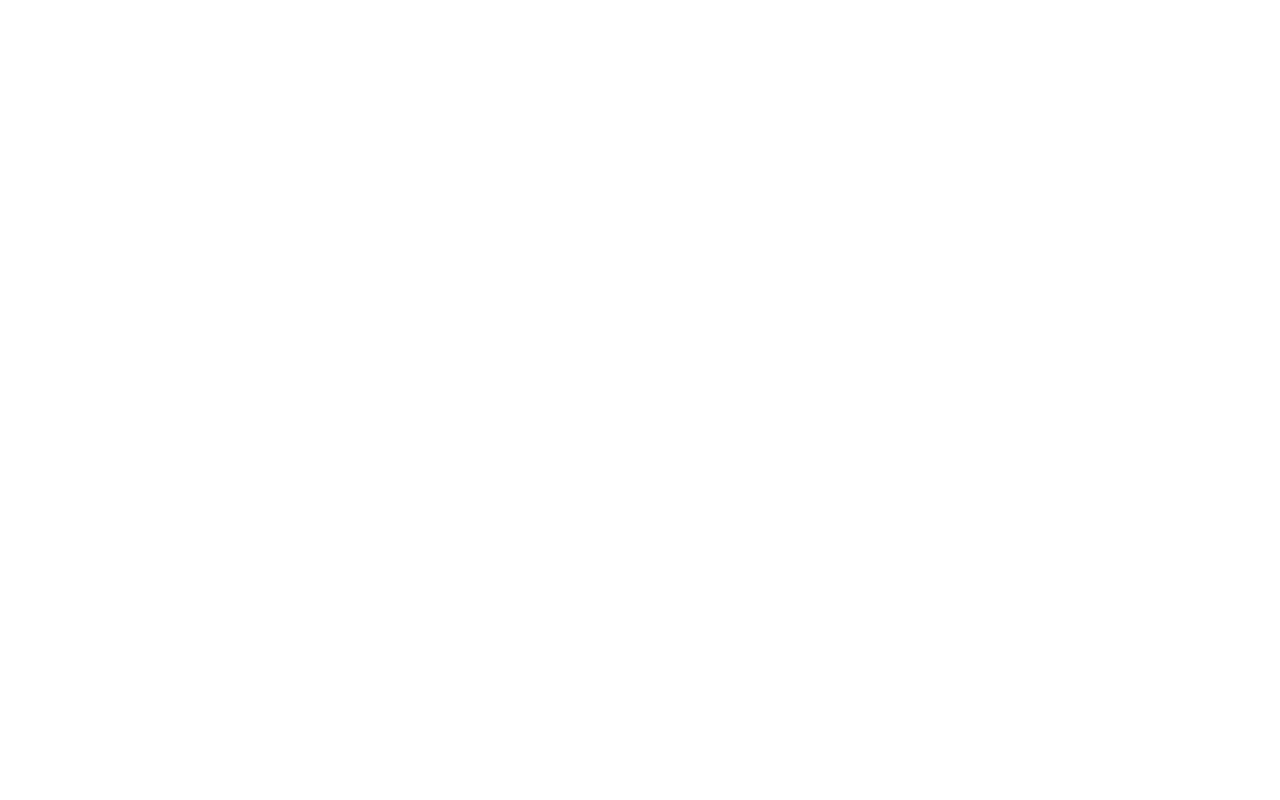
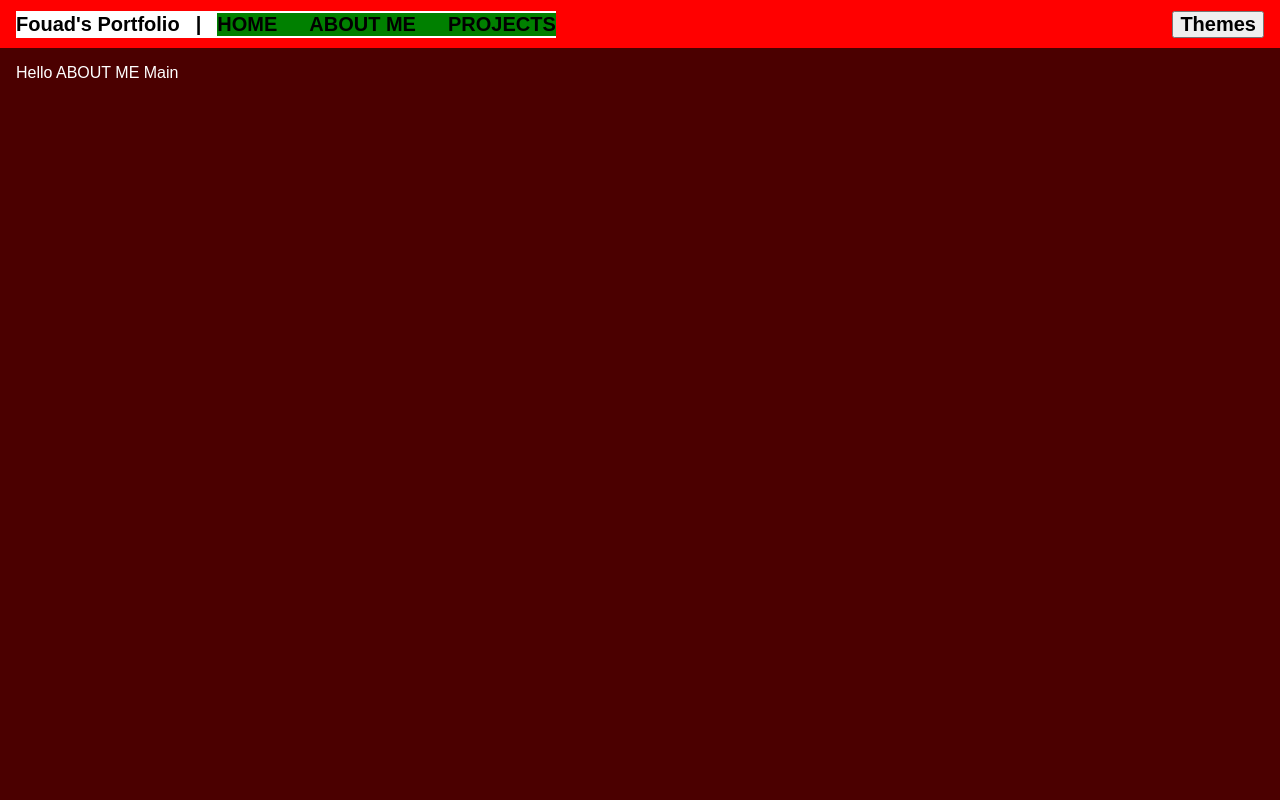
Before and after one commit to FouadKazem/Fouad-s-Portfolio, a plain HTML site: page html/about-me.html in a window 1280 px wide. Shown: the top 800 px of the page. Drawn offline with Linux system fonts and the light colour scheme.

Commit message:
Edited header main and footer of all html files and orginize styling
Made the header move with screen scroll events and adjusted the dimension of the main and footer of all html files

```diff
--- a/css/stylesheet.css
+++ b/css/stylesheet.css
@@ -3,9 +3,16 @@ body {
     font-family: sans-serif;
 }
 
+/*          Desktop Header Start            */
+
 .desktop-header {
     background-color: red;
+    position: fixed;
+    top: 0;
+    left: 0;
+    right: 0;
     padding: 1rem;
+    height: 1rem;
     display: grid;
     grid-template: auto / auto auto;
     align-content: center;
@@ -22,7 +29,6 @@ body {
     font-weight: bold;
     text-decoration: none;
     color: black;
-
 }
 
 .navi-bar {
@@ -31,6 +37,11 @@ body {
     grid-template: auto / auto auto auto;
     align-content: center;
     column-gap: 1rem;
+}
+
+.website-title {
+    user-select: none;
+    cursor: default;
 }
 
 [class="navi-bar"] p {
@@ -70,3 +81,26 @@ body {
     transform: scaleX(1);
     transform-origin: bottom left;
 }
+
+/*          Desktop Header End          */
+
+/*          Main Start          */
+
+main {
+    padding: 4rem 1rem 1rem 1rem;
+    height: 1000px;
+    color: white;
+    background-color: rgb(75, 0, 0);
+}
+
+/*          Main End            */
+
+/*          Footer Start            */
+
+footer {
+    color: white;
+    background-color: black;
+    padding: 1rem;
+}
+
+/*          Footer End          */
--- a/html/about-me.html
+++ b/html/about-me.html
@@ -11,10 +11,42 @@
     </head>
     <body>
         <header>
+            <div class="desktop-header">
+                <div class="navi-bar">
+                    <h1 class="website-title">Fouad's Portfolio</h1>
+                    <p>|</p>
+                    <div class="navi-bar-content">
+                        <button>
+                            <a href="index.html">HOME</a>
+                        </button>
+                        <button>
+                            <a href="about-me.html">ABOUT ME</a>
+                        </button>
+                        <button>
+                            <a href="projects.html">PROJECTS</a>
+                        </button>
+                    </div>
+                </div>
+                <button class="themes-btn">Themes</button>
+            </div>
+            <div class="mobile-header" style="display: none;">
+                <div class="navi-menu">
+                    <button class="navi-menu-btn">NAVIGATION MENU</button>
+                    <div class="navi-menu-content">
+                        <a href="index.html">HOME</a>
+                        <a href="about-me.html">ABOUT ME</a>
+                        <a href="projects.html">PROJECTS</a>
+                    </div>
+                </div>
+                <h1 class="website-title">Fouad's Portfolio</h1>
+                <button class="themes-btn">Themes</button>
+            </div>
         </header>
         <main>
+            Hello ABOUT ME Main
         </main>
         <footer>
+            Hello Footer Element
         </footer>
         <script src="../js/app.js"></script>
     </body>
```
Also changed, not shown: html/index.html (+3 -1 lines), html/projects.html (+32 -0 lines).
